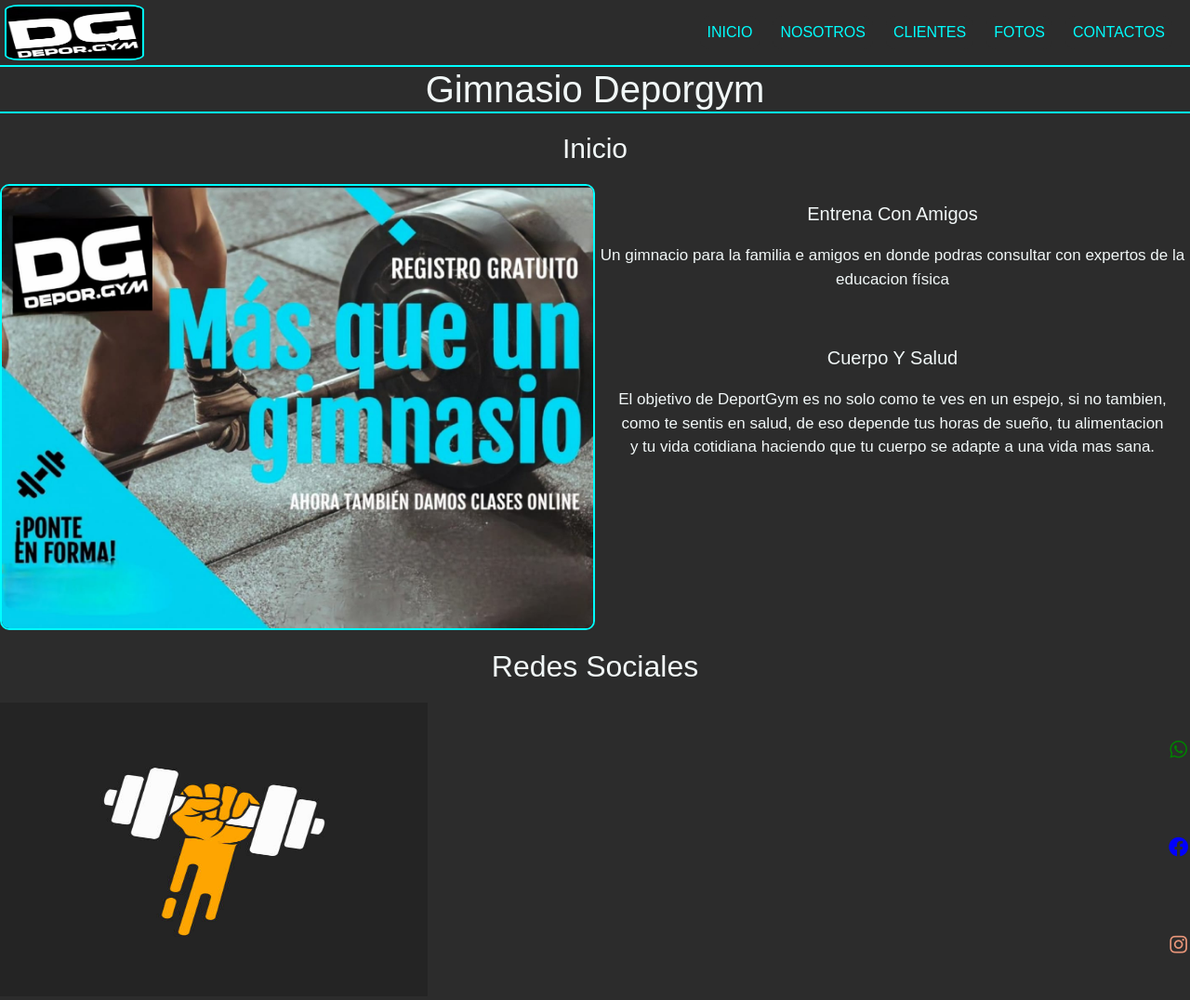
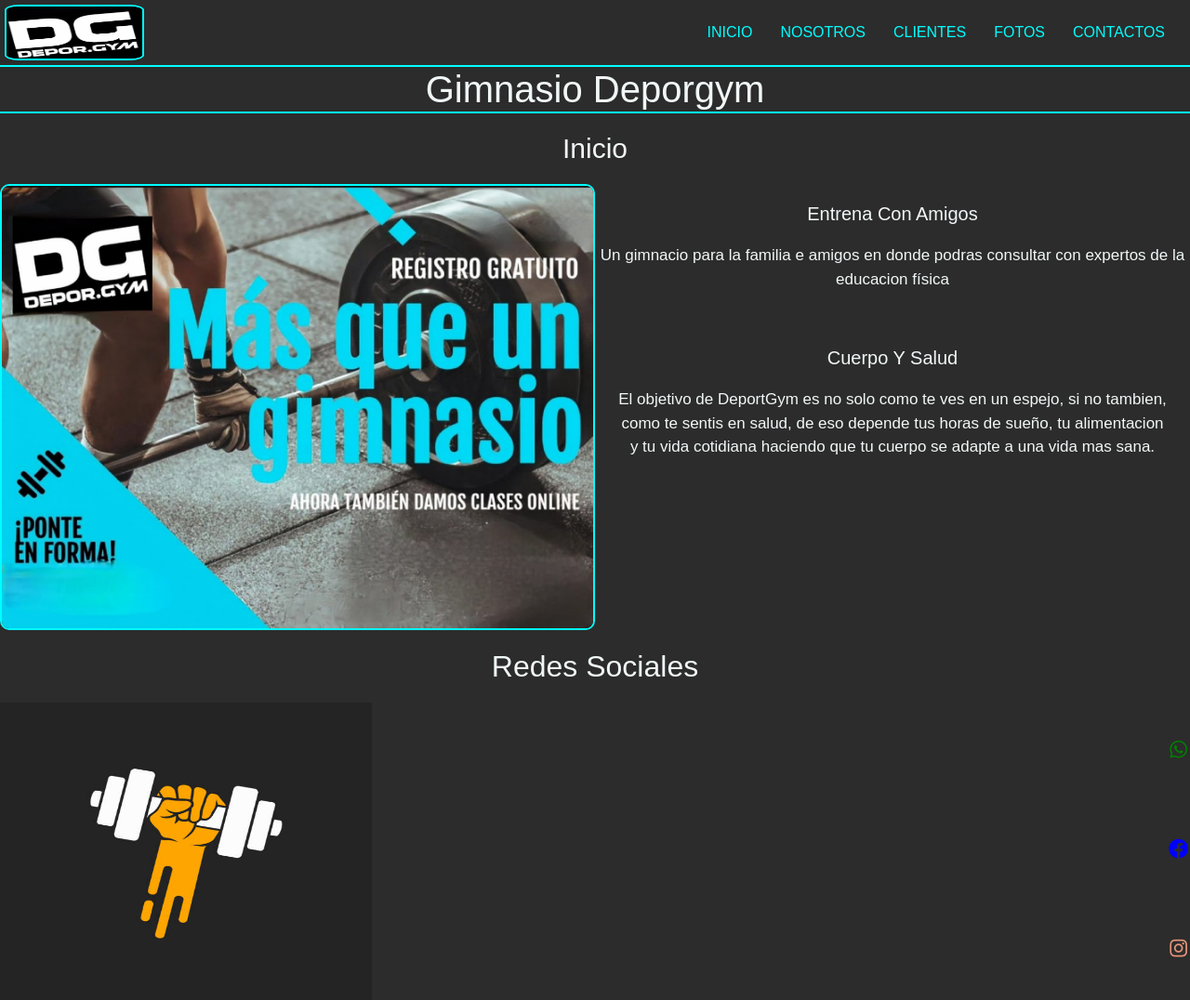
Before and after one commit to ivaneeceballos/segunda-entrega-de-trabajo-final, a plain HTML site: page index.html in a window 1280 px wide. Shown: the whole page at 93% size. Drawn offline with nearby package versions, Linux system fonts and the light colour scheme.

Commit message:
Se modifica tamaño de imagenesDos

```diff
--- a/estilo.css
+++ b/estilo.css
@@ -279,8 +279,8 @@
 }
 
 .img__contactos {
-  height: 316px;
-  width: 460px;
+  height: 40vh;
+  width: 50vh;
 }
 
 /* redes sociales iconos */
@@ -333,6 +333,8 @@
     justify-content: space-between;
   }
 
+
+
   .main__div {
     display: flex;
     flex-wrap: wrap;
@@ -344,6 +346,7 @@
     border-radius: 10px;
     width: 450px;
     height: 400px;
+    margin: 0 0 30px 0;
   }
 
   /* ubicacion */
```
